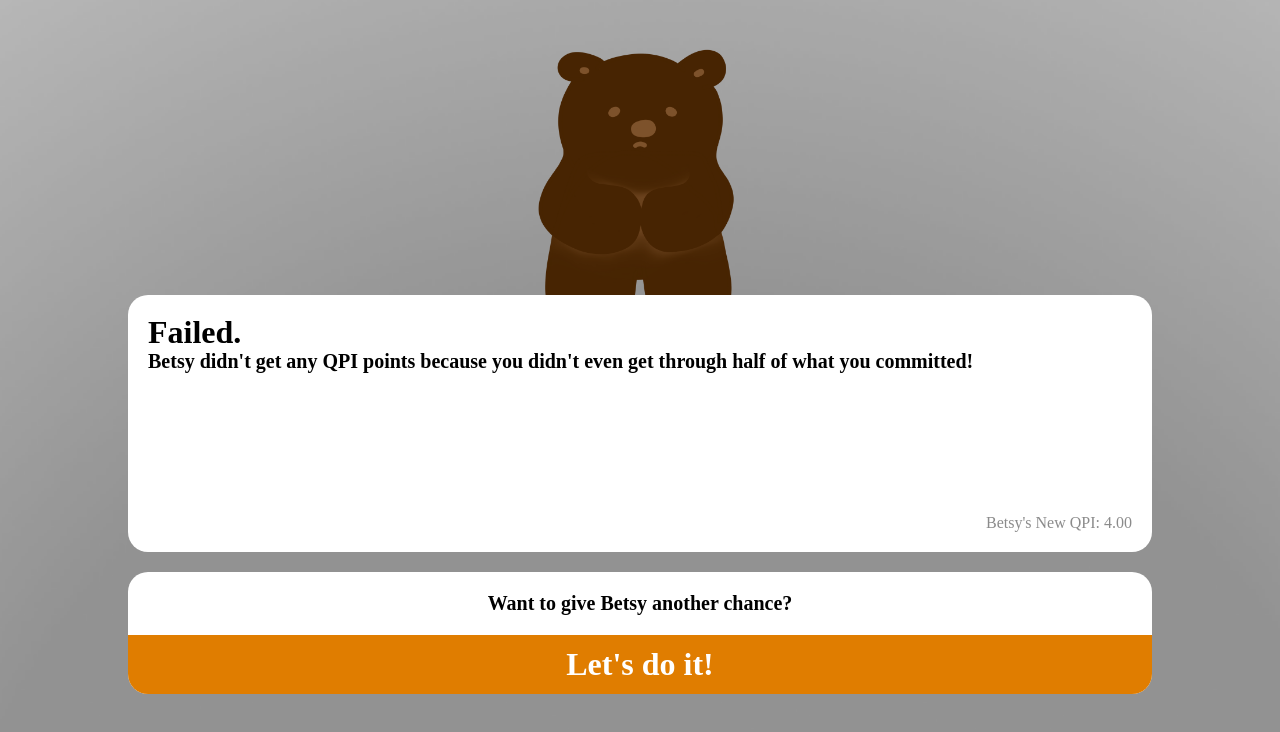
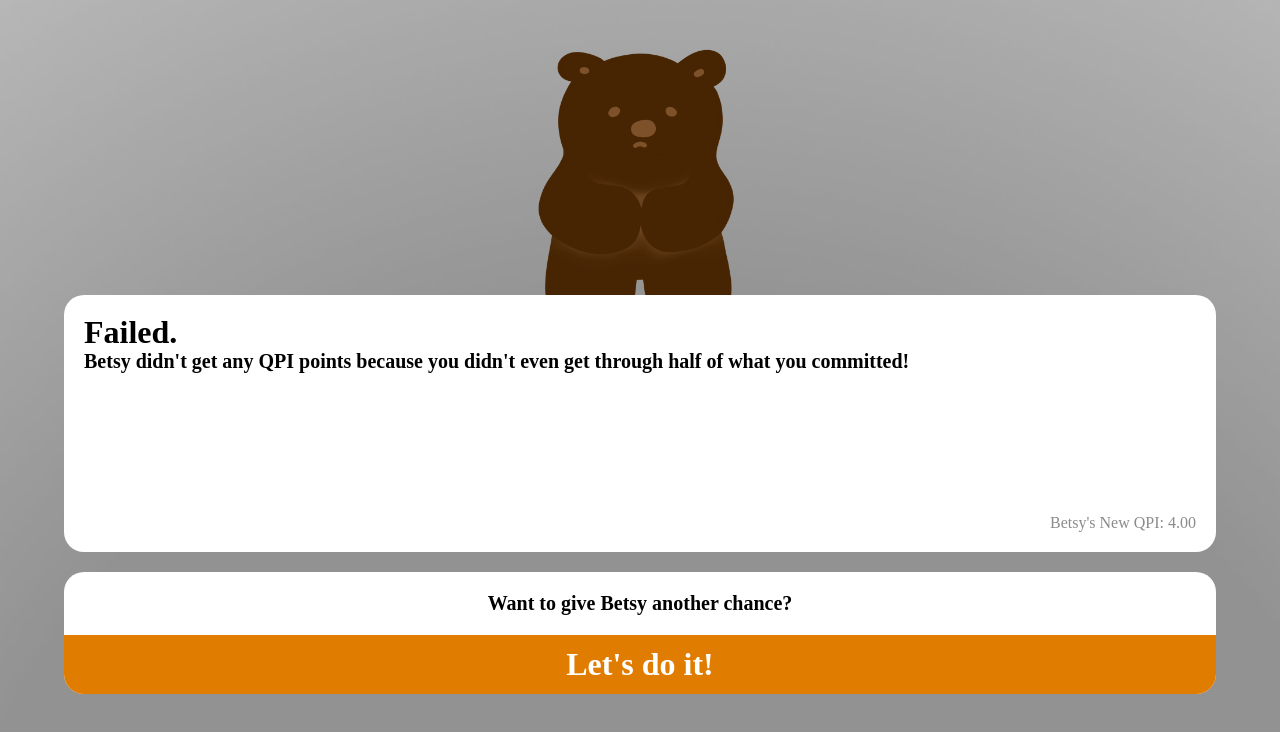
Before and after one commit to annika-dlf/accountabuddies-betsy, a React (Create React App) app: page /failed in a window 1280 px wide. Shown: the top 732 px of the page. Built offline with nearby package versions, Linux system fonts and the light colour scheme; no server answers; the database is empty; a web font is replaced by a local one.

Commit message:
changed to 90% of width

```diff
--- a/src/App.css
+++ b/src/App.css
@@ -74,8 +74,8 @@ small {
   flex-direction: column;
   /* justify-content: end; */
   align-items: center;
-  height: 80%;
-  width: calc(var(--vw, 1vw) * 80);
+  height: 90%;
+  width: calc(var(--vw, 1vw) * 90);
   overflow: hidden;
 }
 
```
